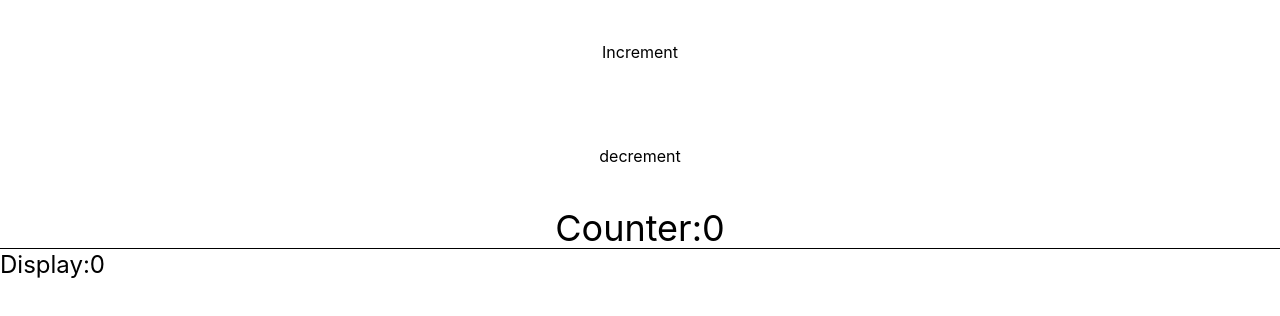
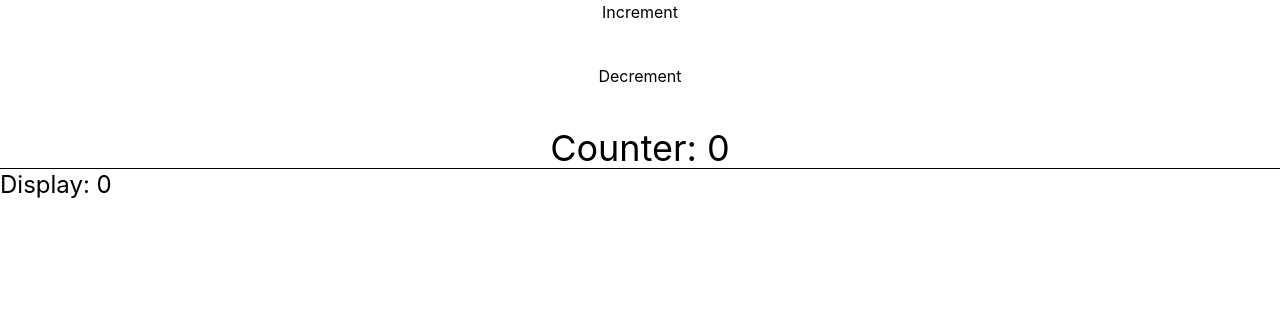
Before and after one commit to estifanosx/REACT-LEARNING, a React (Vite) app: page / in a window 1280 px wide. Shown: the top 316 px of the page. Built offline with nearby package versions, Linux system fonts and the light colour scheme.

Commit message:
feat: implement CountContext for state management in Count and Countdis components

```diff
--- a/src/App.jsx
+++ b/src/App.jsx
@@ -3,11 +3,11 @@ import Count from "./Components/Components/excersise/Count";
 import Countdis from "./Components/Components/excersise/Countdis";
 
 export default function App() {
-  const [count, setCount] = useState(0);
+
   return (
     <div>
-      <Count count={count} setCount={setCount} />
-      <Countdis count={count} />
+      <Count />
+      <Countdis  />
     </div>
   );
 }
--- a/src/Components/Components/excersise/Count.jsx
+++ b/src/Components/Components/excersise/Count.jsx
@@ -1,9 +1,16 @@
-export default function Count({ count, setCount }) {
+import { useContext } from "react";
+import { CountContext } from "./countContext";
+
+export default function Count() {
+  const { count, setCount } = useContext(CountContext);
+
   return (
     <div className="flex flex-col items-center justify-center gap-10 border-b">
-      <button onClick={() => setCount((prev) => prev + 1)} className="p-10">Increment</button>
-      <button onClick={() => setCount((prev) => prev - 1)}>decrement</button>
-      <h1 className="text-4xl">Counter:{count}</h1>
+      <button onClick={() => setCount((prev) => prev + 1)}>Increment</button>
+
+      <button onClick={() => setCount((prev) => prev - 1)}>Decrement</button>
+
+      <h1 className="text-4xl">Counter: {count}</h1>
     </div>
   );
 }
--- a/src/Components/Components/excersise/Countdis.jsx
+++ b/src/Components/Components/excersise/Countdis.jsx
@@ -1,9 +1,12 @@
+import { useContext } from "react";
+import { CountContext } from "./countContext";
 
+export default function Countdis() {
+  const { count } = useContext(CountContext);
 
-export default function Countdis({ count }) {
   return (
     <div>
-      <h2 className="text-2xl">Display:{count}</h2>
+      <h2 className="text-2xl">Display: {count}</h2>
     </div>
   );
 }
--- /dev/null
+++ b/src/Components/Components/excersise/countContext.jsx
@@ -0,0 +1,13 @@
+import { createContext, useState } from "react";
+
+export const CountContext = createContext();
+
+export function CountProvider({ children }) {
+  const [count, setCount] = useState(0);
+
+  return (
+    <CountContext.Provider value={{ count, setCount }}>
+      {children}
+    </CountContext.Provider>
+  );
+}
--- a/src/main.jsx
+++ b/src/main.jsx
@@ -1,5 +1,10 @@
 import { createRoot } from "react-dom/client";
 import "./index.css";
 import App from "./App.jsx";
+import { CountProvider } from "./Components/Components/excersise/countContext.jsx";
 
-createRoot(document.getElementById("root")).render(<App />);
+createRoot(document.getElementById("root")).render(
+  <CountProvider>
+    <App />
+  </CountProvider>,
+);
```
